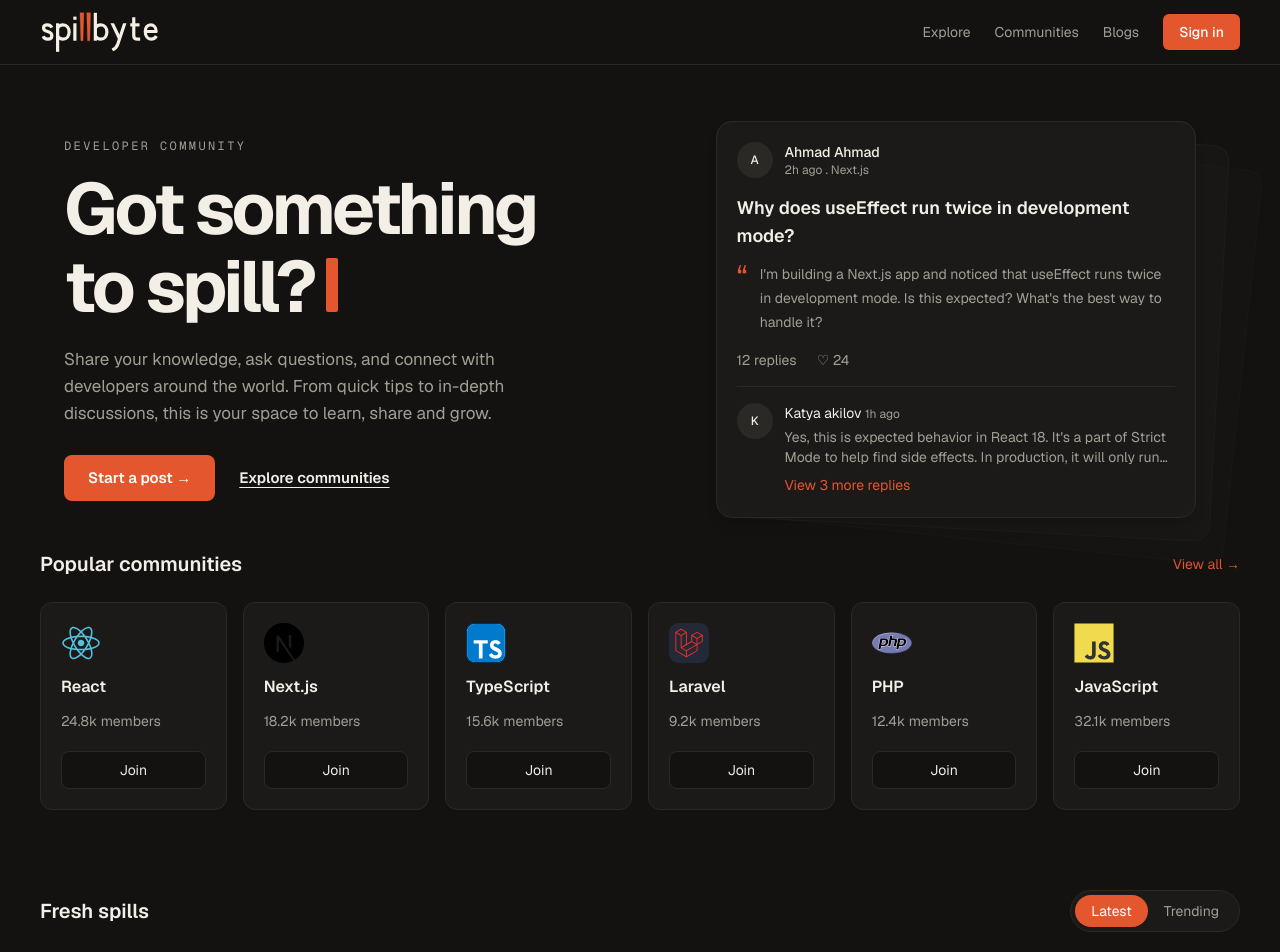
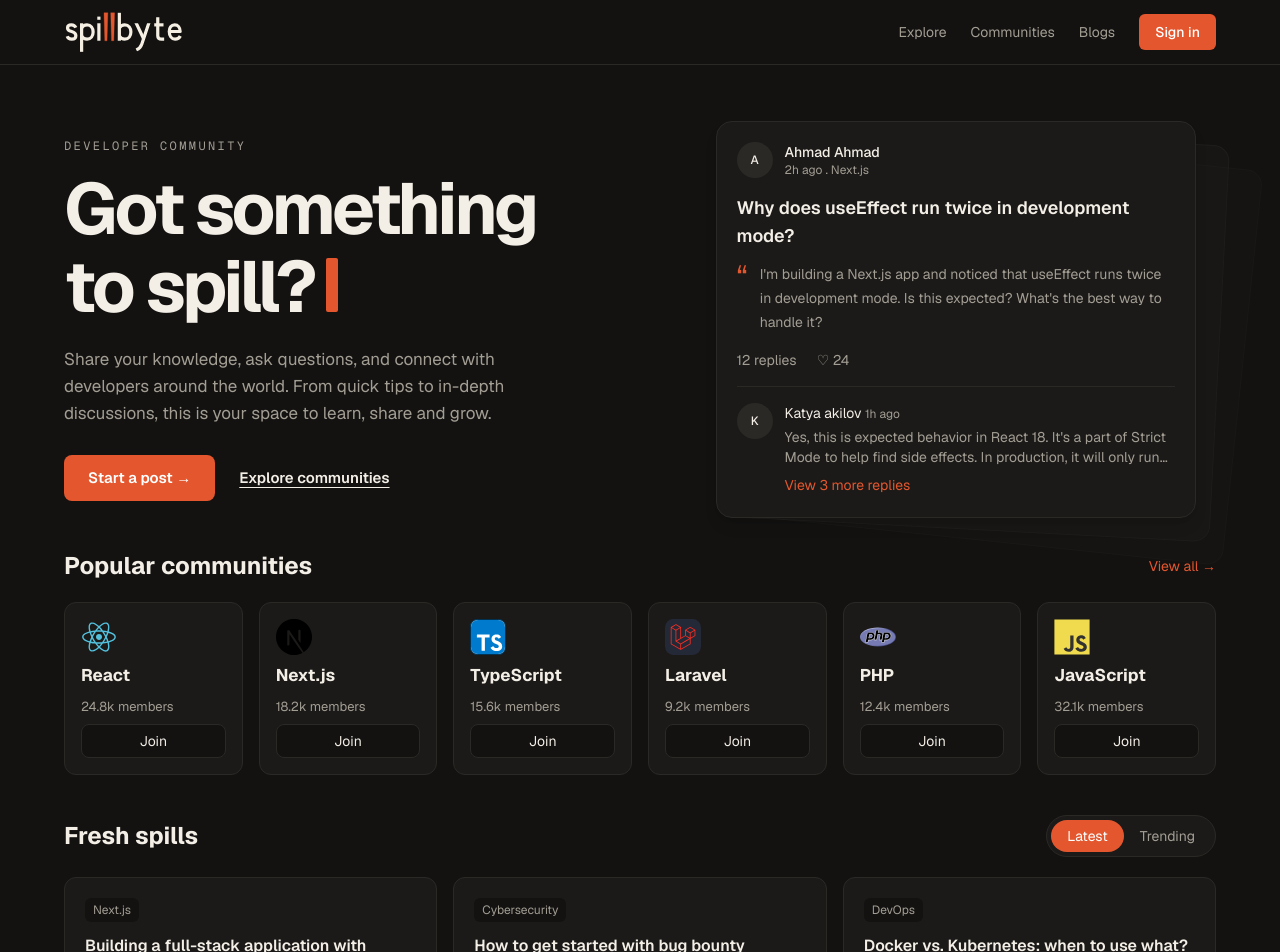
Before and after one commit to KatyaGhanoumi/spillbyte, a Next.js app: page / in a window 1280 px wide. Shown: the top 952 px of the page. Built offline with nearby package versions, Linux system fonts and the light colour scheme.

Commit message:
Align container width and tighten card spacing

```diff
--- a/app/page.tsx
+++ b/app/page.tsx
@@ -2,8 +2,8 @@
 import CommunityCard from "@/components/communities/CommunityCard";
 import { communities } from "@/data/communities";
 import Link from "next/link";
-import {posts} from "@/data/posts";
-import  PostCard  from "@/components/blogs/PostCard";
+import { posts } from "@/data/posts";
+import PostCard from "@/components/blogs/PostCard";
 import FeedTabs from "@/components/home/FeedTabs";
 
 export default function Home() {
@@ -11,9 +11,9 @@
     <>
       <Hero />
 
-        <section className="mx-auto w-full max-w-[1560px] px-6 pb-20 sm:px-8 lg:px-10">
-          <div className="mb-6 flex items-center justify-between">
-            <h2 className="text-xl font-semibold">Popular communities</h2>
+      <section className="mx-auto w-full max-w-[1440px] px-6 pb-10 sm:px-10 lg:px-16">
+        <div className="mb-5 flex items-center justify-between">
+          <h2 className="text-2xl font-bold">Popular communities</h2>
           <Link href="/communities" className="text-sm text-accent hover:underline">
             View all →
           </Link>
@@ -25,14 +25,11 @@
         </div>
       </section>
 
-          <section className="mx-auto w-full max-w-[1560px] px-6 pb-20 sm:px-8 lg:px-10">
-
-            <div className="mb-6 flex items-center justify-between">
-              <h2 className="text-xl font-semibold">Fresh spills</h2>
+      <section className="mx-auto w-full max-w-[1440px] px-6 pb-10 sm:px-10 lg:px-16">
+        <div className="mb-5 flex items-center justify-between">
+          <h2 className="text-2xl font-bold">Fresh spills</h2>
           <FeedTabs />
         </div>
-
-
         <div className="grid grid-cols-1 gap-4 md:grid-cols-2 lg:grid-cols-3">
           {posts.map((post) => (
             <PostCard key={post.slug} {...post} />
--- a/components/communities/CommunityCard.tsx
+++ b/components/communities/CommunityCard.tsx
@@ -1,21 +1,25 @@
 import Image from "next/image";
-import {formatNumber} from "@/lib/format";
+import { formatNumber } from "@/lib/format";
 
-type Props ={
-    slug: string;
-    name: string;
-    members: number;
-    icon: string
+type Props = {
+  slug: string;
+  name: string;
+  members: number;
+  icon: string;
 };
-export default function CommunityCard({name, members, icon}: Props) {
-    return(
-        <div className="flex h-full w-full flex-col gap-3 rounded-xl border border-border bg-card p-5">
-             <Image src={icon} alt={name} width={40} height={40}/>
-             <h3 className="font-semibold text-foreground">{name}</h3>
-             <p className="text-sm text-muted">{formatNumber(members)} members</p>
-             <button type="button" className="mt-2 w-full rounded-lg border border-border bg-background py-2 text-sm text-foreground hover:bg-border">Join</button>
-        </div>
 
-    );
-
-};
+export default function CommunityCard({ name, members, icon }: Props) {
+  return (
+    <div className="flex h-full w-full flex-col gap-2 rounded-xl border border-border bg-card p-4">
+      <Image src={icon} alt={name} width={36} height={36} />
+      <h3 className="text-[17px] font-bold text-foreground">{name}</h3>
+      <p className="text-[13px] text-muted">{formatNumber(members)} members</p>
+      <button
+        type="button"
+        className="w-full rounded-lg border border-border bg-background py-1.5 text-sm text-foreground hover:bg-border"
+      >
+        Join
+      </button>
+    </div>
+  );
+}
--- a/components/layout/Navbar.tsx
+++ b/components/layout/Navbar.tsx
@@ -4,7 +4,7 @@
 export default function Navbar(){
     return (
         <header className="border-b border-border bg-background">
-            <nav className="mx-auto flex h-16 w-full max-w-[1560px] items-center justify-between px-6 sm:px-8 lg:px-10">
+            <nav className="mx-auto flex h-16 w-full max-w-[1440px] items-center justify-between px-6 sm:px-10 lg:px-16">
                 <Link href="/"  className="text-foreground">
                     <Image src="/spillbyte-logo.svg" alt="Spillbyte"
                         width={120}
```
Lines whose indentation alone changed are shown as unchanged.
